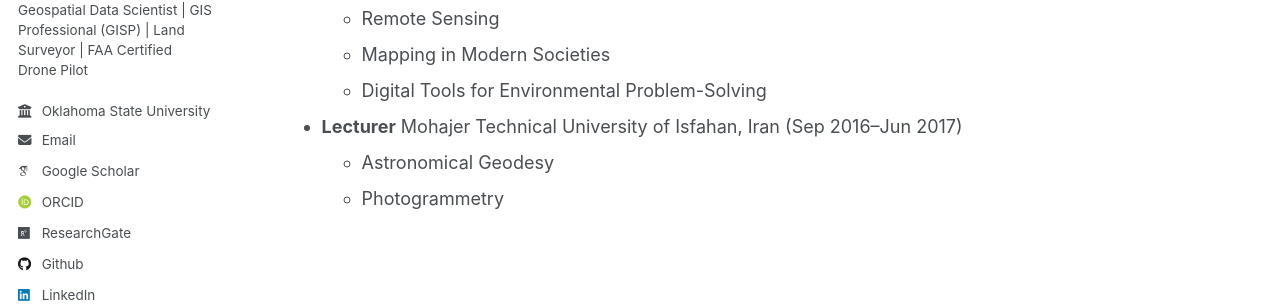
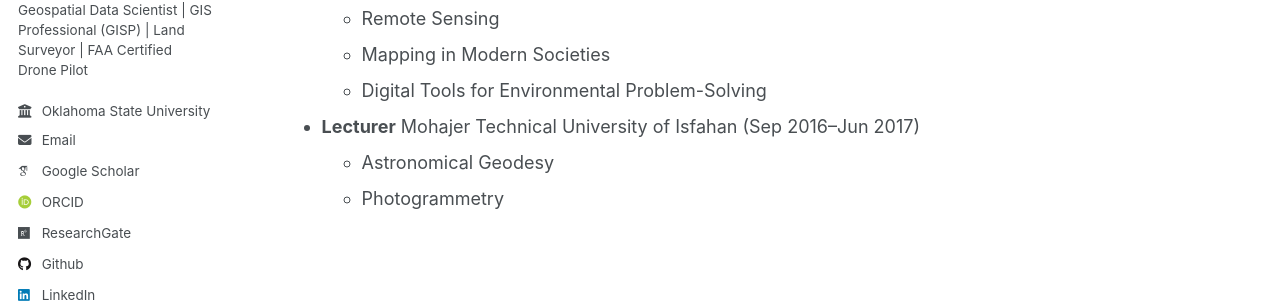
Before and after one commit to eforoutan/eforoutan.github.io, a Jekyll site: the page built from _pages/teaching.html, in a window 1280 px wide. Shown: the part 323-631 px from the top of the page. Built offline with Jekyll 4.4.1, drawn with Linux system fonts in a browser that asks for light colours; some web fonts are replaced.

Commit message:
Update teaching.html

```diff
--- a/_pages/teaching.html
+++ b/_pages/teaching.html
@@ -18,7 +18,7 @@ author_profile: true
     </ul>
   </li>
 
-  <li><strong>Lecturer</strong> Mohajer Technical University of Isfahan, Iran (Sep 2016–Jun 2017)
+  <li><strong>Lecturer</strong> Mohajer Technical University of Isfahan (Sep 2016–Jun 2017)
     <ul>
       <li>Astronomical Geodesy</li>
       <li>Photogrammetry</li>
```
